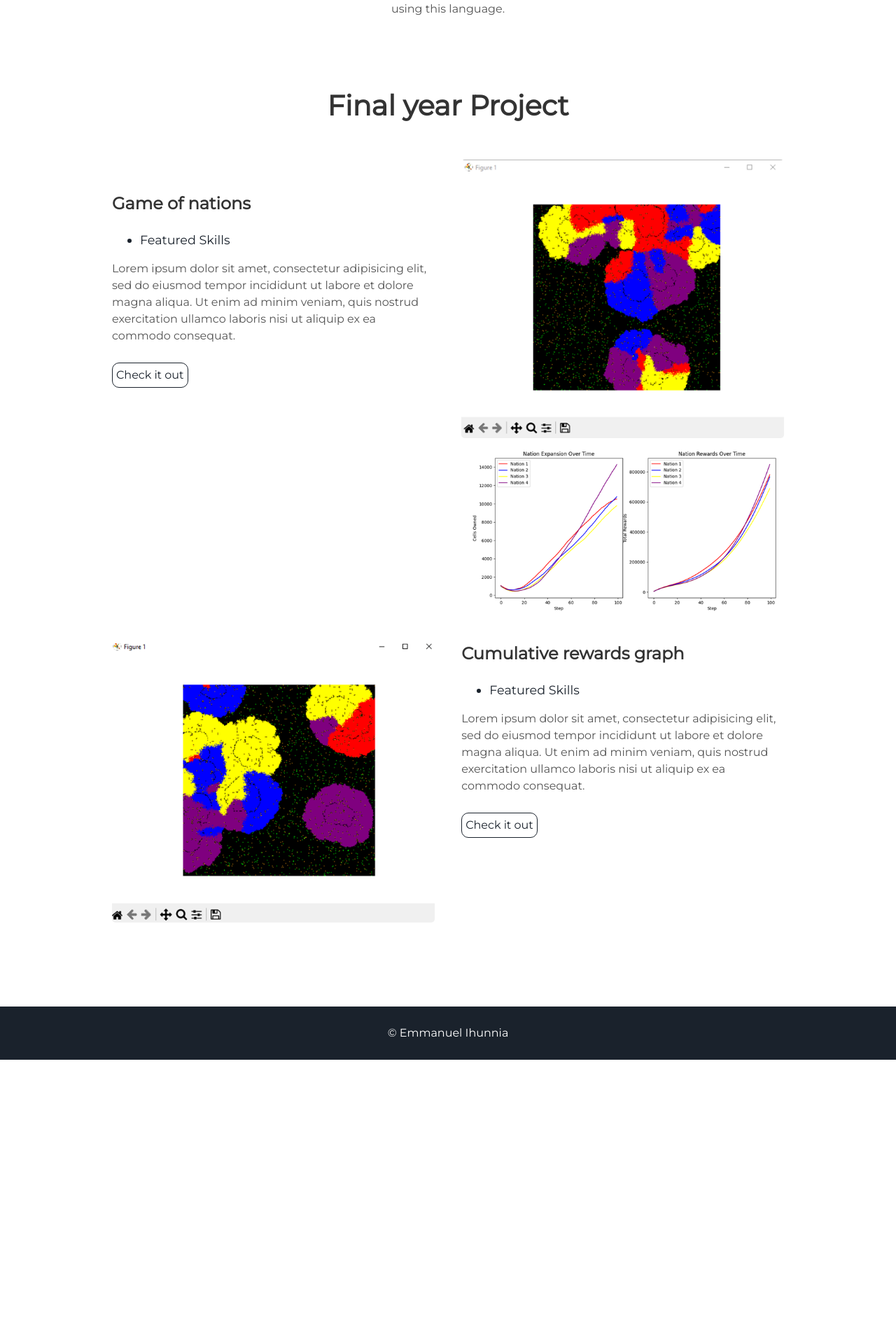
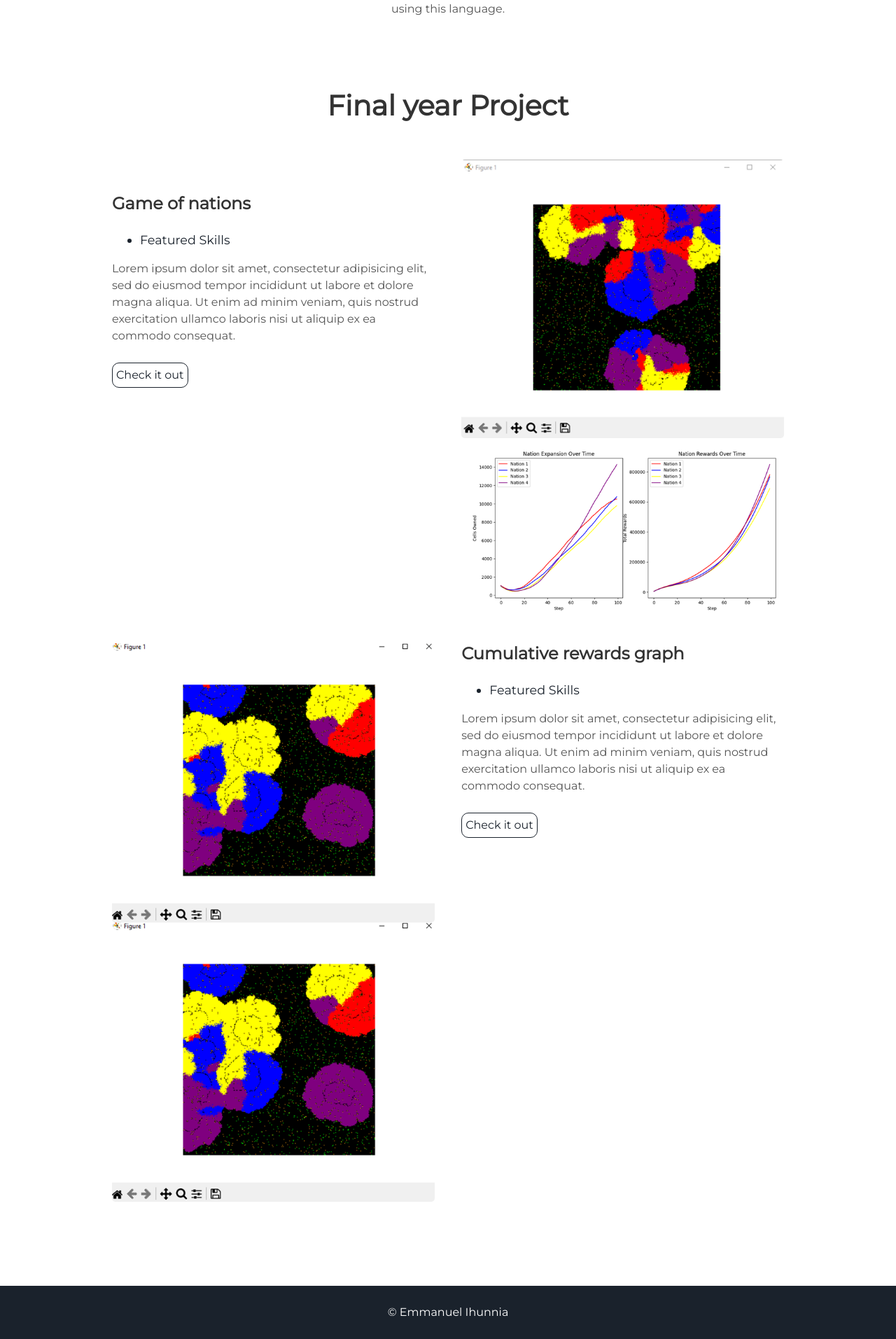
Before and after one commit to eihunnia/Project-Portfolio, a Jekyll site: the page built from index.html, in a window 1280 px wide. Shown: the part 1128-3041 px from the top of the page at 70% size. Built offline with Jekyll 4.4.1, drawn with Linux system fonts in a browser that asks for light colours; before the commit the page ends 2642 px from its top, so only the background shows below that.

Commit message:
Update projects.html

```diff
--- a/_includes/projects.html
+++ b/_includes/projects.html
@@ -18,6 +18,7 @@
 <div class="user-projects">
   <div class="images-left">
     <img alt="Project 4.8" src="{{ "/assets/img/Project(figure 4.8).png" | prepend: site.baseurl }}" />
+    <img alt="Project 4.7" src="{{ "/assets/img/Project(figure 4.8).png" | prepend: site.baseurl }}" />
   </div>
   <div class="contents-right">
     <h3> Cumulative rewards graph </h3>
```
